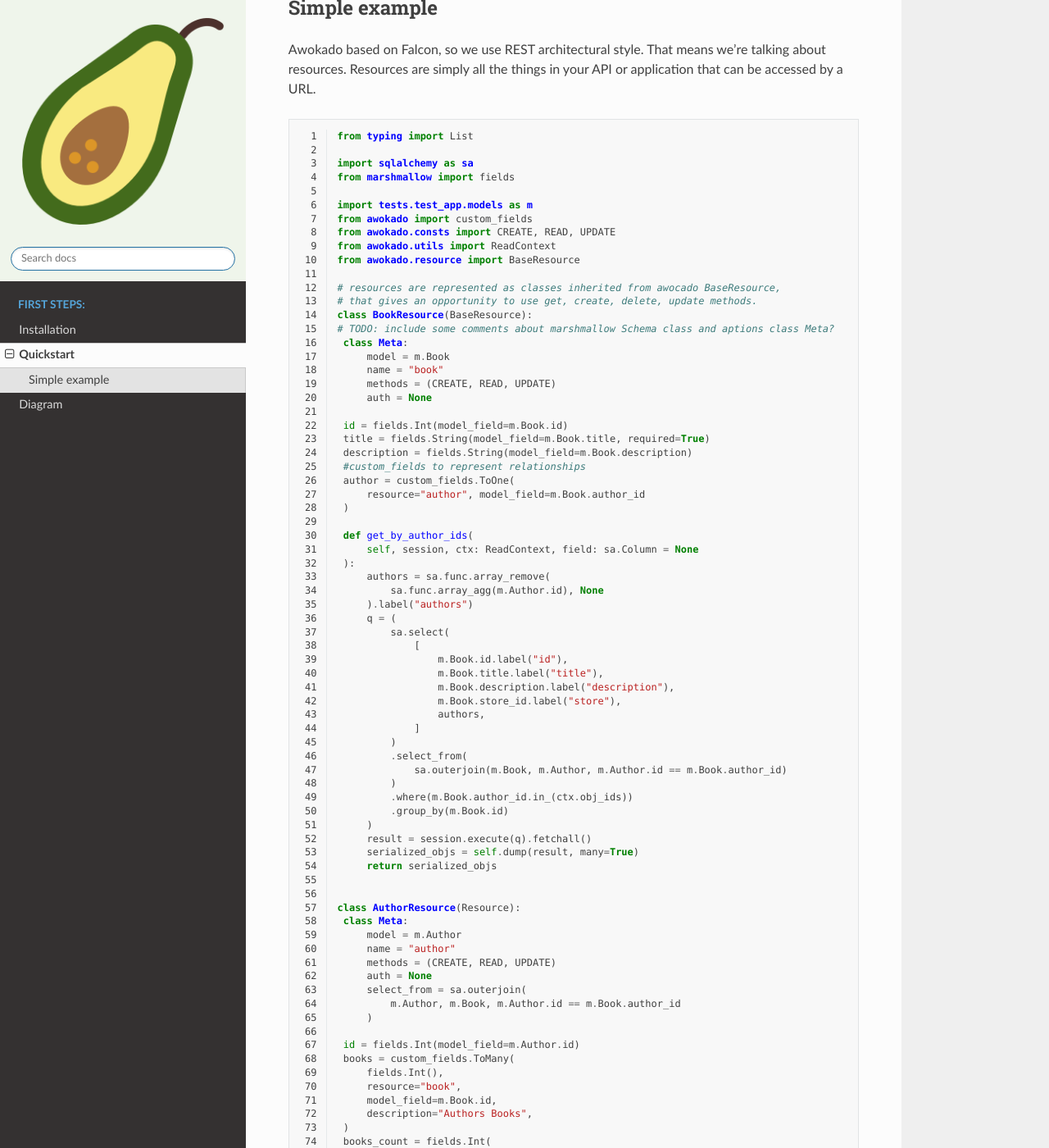
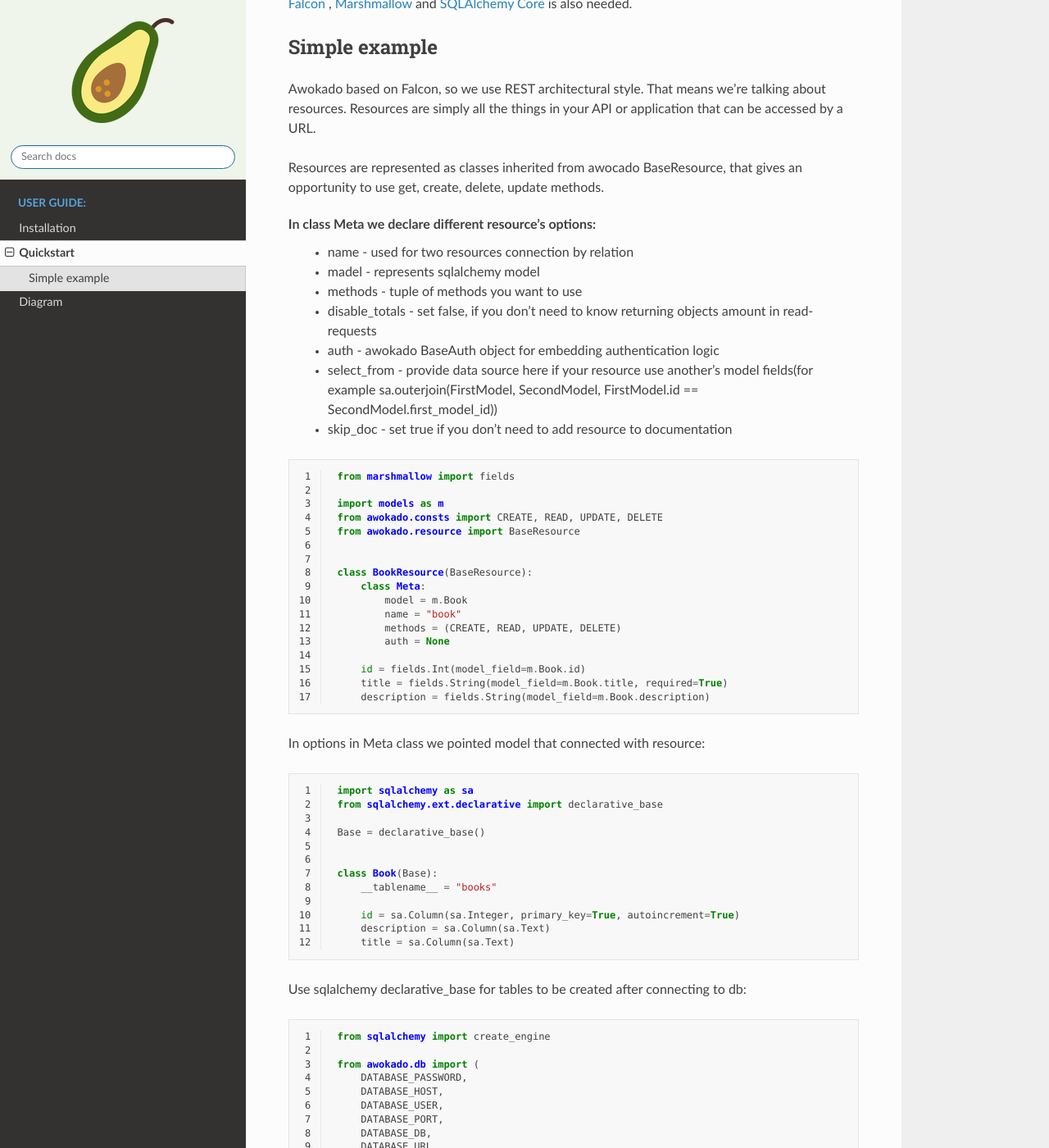
Before and after one commit to 5783354/awokado, a Sphinx documentation site: the page built from docs/source/quickstart.rst, in a window 1280 px wide and 1400 px high, scrolled down 215 px. Shown: the whole window at 82% size. Built offline with Sphinx 7.4.7 and the Read the Docs theme 2.0.0, drawn with Linux system fonts in a browser that asks for light colours; some of the changed text lies outside the part shown.

Commit message:
Add simple quickstart

```diff
--- a/docs/source/conf.py
+++ b/docs/source/conf.py
@@ -61,8 +61,8 @@ html_theme_options = {
     "includehidden": True,
     "titles_only": False,
 }
-html_favicon = "_static/img/avocado-2.png"
-html_logo = "_static/img/avocado-2.png"
+html_favicon = "_static/img/avocado.png"
+html_logo = "_static/img/avocado.png"
 html_sidebars = {
     "**": [
         "globaltoc.html",
--- a/docs/source/index.rst
+++ b/docs/source/index.rst
@@ -13,7 +13,7 @@ API is close to OpenAPI 3.0 specification
 
 .. toctree::
    :maxdepth: 3
-   :caption: First steps:
+   :caption: User Guide:
 
    installation
    quickstart
--- a/docs/source/quickstart.rst
+++ b/docs/source/quickstart.rst
@@ -2,6 +2,8 @@ Quickstart
 **********
 
 `Install <installation.html>`_ awokado before it's too late.
+
+`Falcon <https://github.com/falconry/falcon>`_ , `Marshmallow <https://github.com/marshmallow-code/marshmallow/>`_ and `SQLAlchemy Core <https://docs.sqlalchemy.org/en/13/core/>`_ is also needed.
 
 
 Simple example
@@ -10,130 +12,119 @@ Simple example
 Awokado based on Falcon, so we use REST architectural style. That means we're talking about resources.
 Resources are simply all the things in your API or application that can be accessed by a URL.
 
-.. code-block:: python
-   :linenos:
+Resources are represented as classes inherited from awocado BaseResource,
+that gives an opportunity to use get, create, delete, update methods.
 
-   from typing import List
+In class Meta we declare different resource's options:
+    * name - used for two resources connection by relation
+    * madel - represents sqlalchemy model
+    * methods - tuple of methods you want to use
+    * disable_totals - set false, if you don't need to know returning objects amount in read-requests
+    * auth - awokado BaseAuth object for embedding authentication logic
+    * select_from - provide data source here if your resource use another's model fields(for example sa.outerjoin(FirstModel, SecondModel, FirstModel.id == SecondModel.first_model_id))
+    * skip_doc - set true if you don't need to add resource to documentation
 
-   import sqlalchemy as sa
-   from marshmallow import fields
-
-   import tests.test_app.models as m
-   from awokado import custom_fields
-   from awokado.consts import CREATE, READ, UPDATE
-   from awokado.utils import ReadContext
-   from awokado.resource import BaseResource
-
-   # resources are represented as classes inherited from awocado BaseResource,
-   # that gives an opportunity to use get, create, delete, update methods.
-   class BookResource(BaseResource):
-   # TODO: include some comments about marshmallow Schema class and aptions class Meta?
-    class Meta:
-        model = m.Book
-        name = "book"
-        methods = (CREATE, READ, UPDATE)
-        auth = None
-
-    id = fields.Int(model_field=m.Book.id)
-    title = fields.String(model_field=m.Book.title, required=True)
-    description = fields.String(model_field=m.Book.description)
-    #custom_fields to represent relationships
-    author = custom_fields.ToOne(
-        resource="author", model_field=m.Book.author_id
-    )
-
-    def get_by_author_ids(
-        self, session, ctx: ReadContext, field: sa.Column = None
-    ):
-        authors = sa.func.array_remove(
-            sa.func.array_agg(m.Author.id), None
-        ).label("authors")
-        q = (
-            sa.select(
-                [
-                    m.Book.id.label("id"),
-                    m.Book.title.label("title"),
-                    m.Book.description.label("description"),
-                    m.Book.store_id.label("store"),
-                    authors,
-                ]
-            )
-            .select_from(
-                sa.outerjoin(m.Book, m.Author, m.Author.id == m.Book.author_id)
-            )
-            .where(m.Book.author_id.in_(ctx.obj_ids))
-            .group_by(m.Book.id)
-        )
-        result = session.execute(q).fetchall()
-        serialized_objs = self.dump(result, many=True)
-        return serialized_objs
-
-
-   class AuthorResource(Resource):
-    class Meta:
-        model = m.Author
-        name = "author"
-        methods = (CREATE, READ, UPDATE)
-        auth = None
-        select_from = sa.outerjoin(
-            m.Author, m.Book, m.Author.id == m.Book.author_id
-        )
-
-    id = fields.Int(model_field=m.Author.id)
-    books = custom_fields.ToMany(
-        fields.Int(),
-        resource="book",
-        model_field=m.Book.id,
-        description="Authors Books",
-    )
-    books_count = fields.Int(
-        dump_only=True, model_field=sa.func.count(m.Book.id)
-    )
-    name = fields.String(
-        model_field=sa.func.concat(
-            m.Author.first_name, " ", m.Author.last_name
-        ),
-        dump_only=True,
-    )
-    last_name = fields.String(
-        model_field=m.Author.last_name, required=True, load_only=True
-    )
-    first_name = fields.String(
-        model_field=m.Author.first_name, required=True, load_only=True
-    )
-
-    field_without_model_field = fields.String(load_only=True)
-
-    def get_by_book_ids(
-        self, session, ctx: ReadContext, field: sa.Column = None
-    ):
-        books_count = self.fields.get("books_count").metadata["model_field"]
-        q = (
-            sa.select(
-                [
-                    m.Author.id.label("id"),
-                    self.fields.name.metadata["model_field"].label("name"),
-                    books_count.label("books_count"),
-                ]
-            )
-            .select_from(
-                sa.outerjoin(m.Author, m.Book, m.Author.id == m.Book.author_id)
-            )
-            .where(m.Book.id.in_(ctx.obj_ids))
-            .group_by(m.Author.id)
-        )
-        result = session.execute(q).fetchall()
-        serialized_objs = self.dump(result, many=True)
-        return serialized_objs
-
-
-Add routes, so resources can handle requests
 
 .. code-block:: python
    :linenos:
 
-   app = falcon.API()
-   api.add_route("/v1/author/", AuthorResource())
-   api.add_route("/v1/author/{resource_id}", AuthorResource())
-   api.add_route("/v1/book/", BookResource())
-   api.add_route("/v1/book/{resource_id}", BookResource())
+    from marshmallow import fields
+
+    import models as m
+    from awokado.consts import CREATE, READ, UPDATE, DELETE
+    from awokado.resource import BaseResource
+
+
+    class BookResource(BaseResource):
+        class Meta:
+            model = m.Book
+            name = "book"
+            methods = (CREATE, READ, UPDATE, DELETE)
+            auth = None
+
+        id = fields.Int(model_field=m.Book.id)
+        title = fields.String(model_field=m.Book.title, required=True)
+        description = fields.String(model_field=m.Book.description)
+
+
+In options in Meta class we pointed model that connected with resource:
+
+.. code-block:: python
+   :linenos:
+
+    import sqlalchemy as sa
+    from sqlalchemy.ext.declarative import declarative_base
+
+    Base = declarative_base()
+
+
+    class Book(Base):
+        __tablename__ = "books"
+
+        id = sa.Column(sa.Integer, primary_key=True, autoincrement=True)
+        description = sa.Column(sa.Text)
+        title = sa.Column(sa.Text)
+
+Use sqlalchemy declarative_base for tables to be created after connecting to db:
+
+.. code-block:: python
+   :linenos:
+
+    from sqlalchemy import create_engine
+
+    from awokado.db import (
+        DATABASE_PASSWORD,
+        DATABASE_HOST,
+        DATABASE_USER,
+        DATABASE_PORT,
+        DATABASE_DB,
+        DATABASE_URL,
+    )
+    from quickstart.models import Base
+
+    DATABASE_URL_MAIN = "postgresql://{}:{}@{}:{}".format(
+        DATABASE_USER, DATABASE_PASSWORD, DATABASE_HOST, DATABASE_PORT
+    )
+
+    e = create_engine(DATABASE_URL_MAIN)
+    conn = e.connect()
+    conn.execute("commit")
+    conn.execute(f"drop database if exists {DATABASE_DB}")
+    conn.execute("commit")
+    conn.execute(f"create database {DATABASE_DB}")
+    conn.execute("commit")
+    conn.close()
+
+    e = create_engine(DATABASE_URL)
+    Base.metadata.create_all(e)
+
+Add routes, so resources can handle requests:
+
+.. code-block:: python
+   :linenos:
+
+    import falcon
+    from resources.book import BookResource
+    from awokado.middleware import HttpMiddleware
+
+    api = falcon.API(middleware=[HttpMiddleware()])
+
+    api.add_route("/v1/book/", BookResource())
+    api.add_route("/v1/book/{resource_id}", BookResource())
+
+Now we're ready to run the above example. You can use uwsgi server.
+
+.. code-block:: python
+   :linenos:
+
+    pip install uwsgi
+    uwsgi --http :8000 --wsgi-file routes.py --callable api
+
+Test it using curl in another terminal:
+
+.. code-block:: python
+   :linenos:
+
+   curl localhost:8000/v1/book
+
+   curl localhost:8000/v1/book --data-binary '{"book":{"title":"some_title","description":"some_description"}}' --compressed -v
```
Also changed, not shown: docs/source/_static/img/avocado-2.png (deleted), docs/source/_static/img/avocado.png (added).
